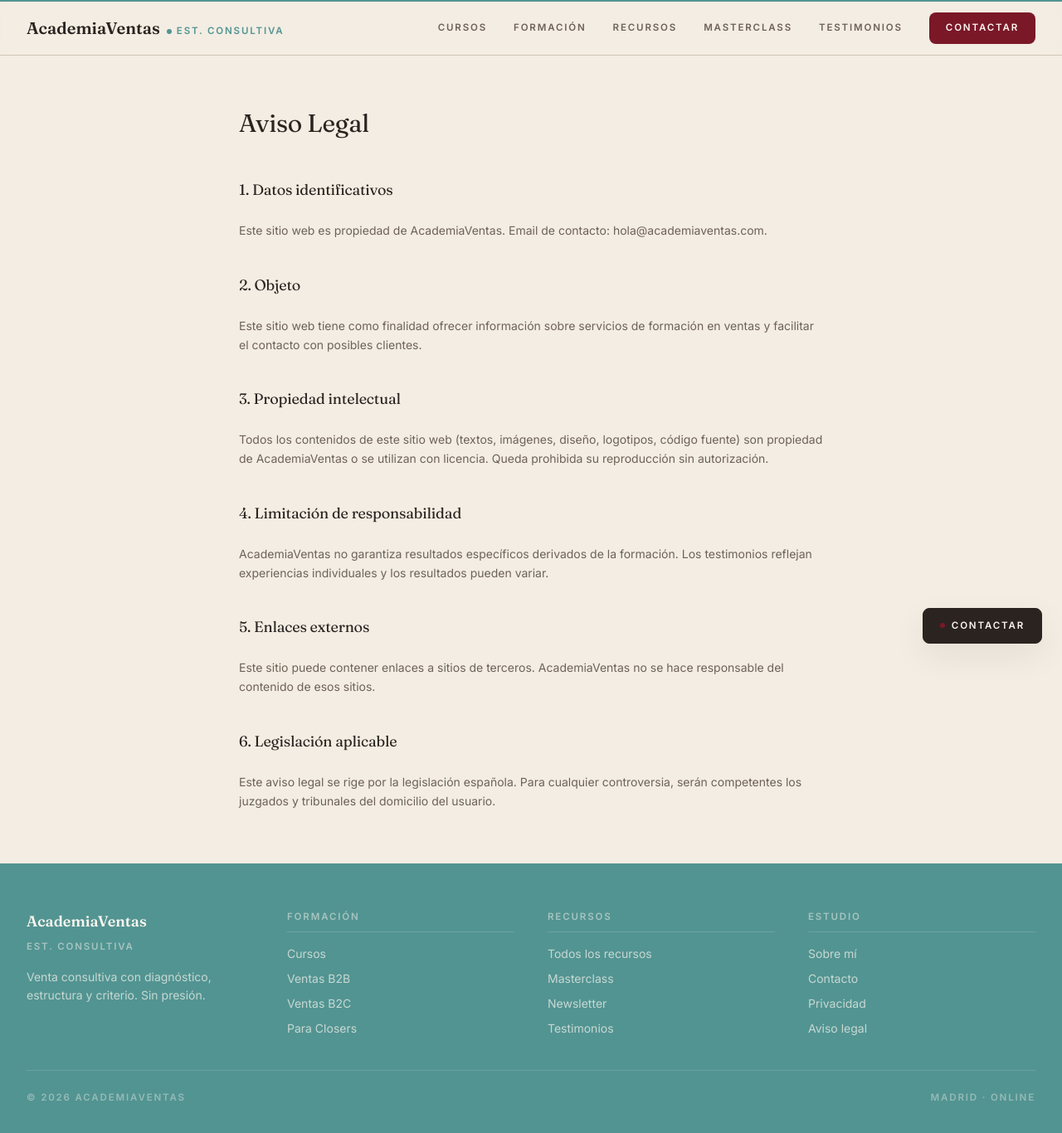
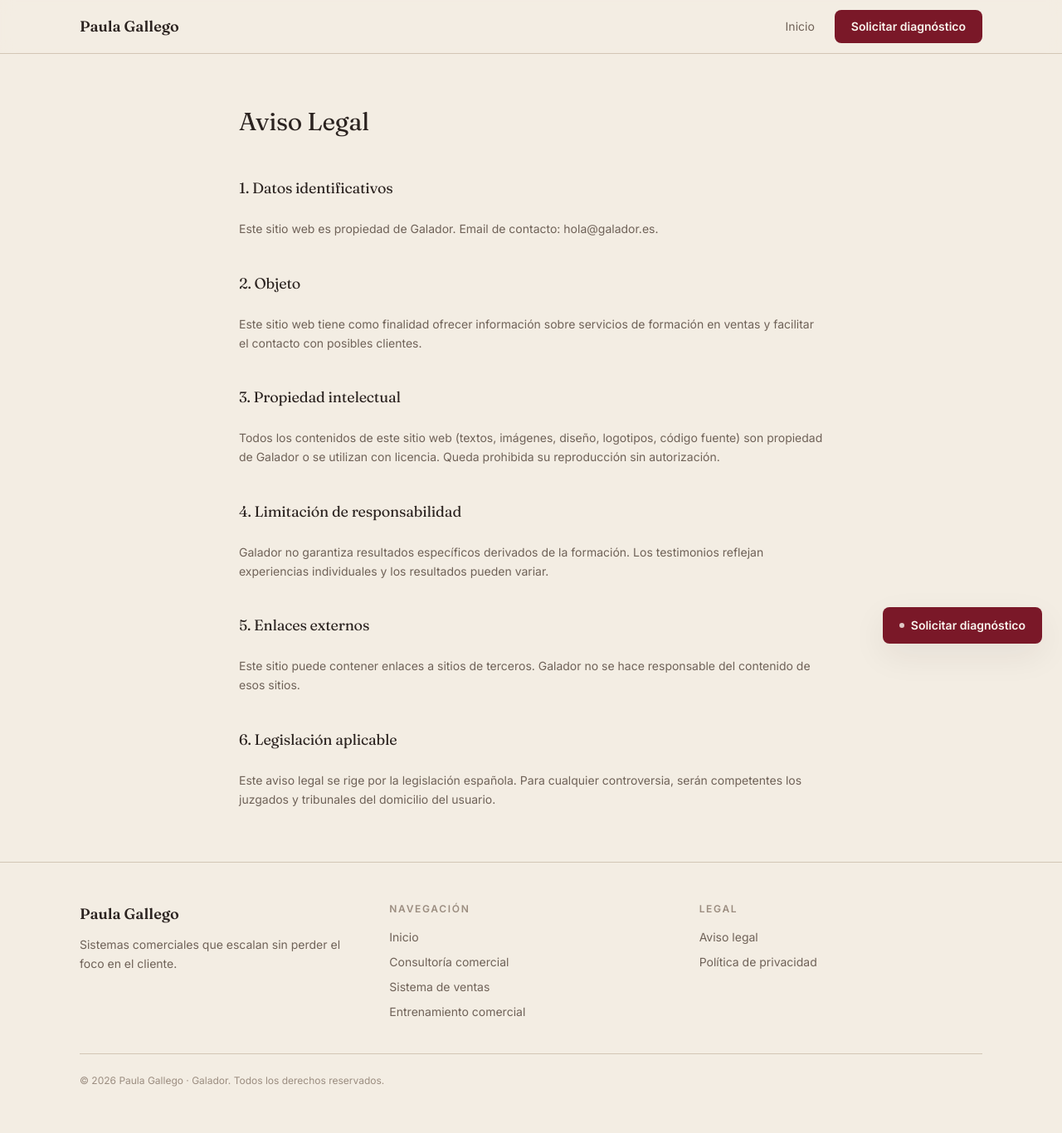
Before and after one commit to paulagala/academia-ventas, a Next.js app: page /aviso-legal in a window 1280 px wide. Shown: the top 1366 px of the page at 83% size. Built offline with nearby package versions, Linux system fonts and the light colour scheme.

Commit message:
Home = landing, redirecciones, landings SEO y legales con marca Galador

```diff
--- a/app/aviso-legal/page.tsx
+++ b/app/aviso-legal/page.tsx
@@ -5,19 +5,19 @@ export default function AvisoLegal() {
         <h1 className="text-3xl text-text mb-8 font-[family-name:var(--font-dm-serif)]">Aviso Legal</h1>
         <div className="flex flex-col gap-6 text-text-muted text-sm leading-relaxed">
           <h2 className="text-lg font-semibold text-text mt-4 font-[family-name:var(--font-dm-serif)]">1. Datos identificativos</h2>
-          <p>Este sitio web es propiedad de AcademiaVentas. Email de contacto: hola@academiaventas.com.</p>
+          <p>Este sitio web es propiedad de Galador. Email de contacto: hola@galador.es.</p>
 
           <h2 className="text-lg font-semibold text-text mt-4 font-[family-name:var(--font-dm-serif)]">2. Objeto</h2>
           <p>Este sitio web tiene como finalidad ofrecer información sobre servicios de formación en ventas y facilitar el contacto con posibles clientes.</p>
 
           <h2 className="text-lg font-semibold text-text mt-4 font-[family-name:var(--font-dm-serif)]">3. Propiedad intelectual</h2>
-          <p>Todos los contenidos de este sitio web (textos, imágenes, diseño, logotipos, código fuente) son propiedad de AcademiaVentas o se utilizan con licencia. Queda prohibida su reproducción sin autorización.</p>
+          <p>Todos los contenidos de este sitio web (textos, imágenes, diseño, logotipos, código fuente) son propiedad de Galador o se utilizan con licencia. Queda prohibida su reproducción sin autorización.</p>
 
           <h2 className="text-lg font-semibold text-text mt-4 font-[family-name:var(--font-dm-serif)]">4. Limitación de responsabilidad</h2>
-          <p>AcademiaVentas no garantiza resultados específicos derivados de la formación. Los testimonios reflejan experiencias individuales y los resultados pueden variar.</p>
+          <p>Galador no garantiza resultados específicos derivados de la formación. Los testimonios reflejan experiencias individuales y los resultados pueden variar.</p>
 
           <h2 className="text-lg font-semibold text-text mt-4 font-[family-name:var(--font-dm-serif)]">5. Enlaces externos</h2>
-          <p>Este sitio puede contener enlaces a sitios de terceros. AcademiaVentas no se hace responsable del contenido de esos sitios.</p>
+          <p>Este sitio puede contener enlaces a sitios de terceros. Galador no se hace responsable del contenido de esos sitios.</p>
 
           <h2 className="text-lg font-semibold text-text mt-4 font-[family-name:var(--font-dm-serif)]">6. Legislación aplicable</h2>
           <p>Este aviso legal se rige por la legislación española. Para cualquier controversia, serán competentes los juzgados y tribunales del domicilio del usuario.</p>
--- a/app/components/FloatingButton.tsx
+++ b/app/components/FloatingButton.tsx
@@ -3,11 +3,11 @@ import Link from "next/link";
 export default function FloatingButton() {
   return (
     <Link
-      href="/contacto"
-      className="label-mono fixed bottom-6 right-6 bg-text text-surface px-5 py-3 rounded-[var(--radius-button)] shadow-[var(--shadow-soft)] hover:bg-accent transition flex items-center gap-2 z-40 border border-text"
+      href="/#formulario"
+      className="fixed bottom-6 right-6 bg-accent text-surface px-5 py-3 rounded-[var(--radius-button)] shadow-[var(--shadow-soft)] hover:bg-accent-hover transition flex items-center gap-2 text-sm font-semibold z-40"
     >
-      <span className="w-1.5 h-1.5 bg-accent rounded-full" />
-      Contactar
+      <span className="w-1.5 h-1.5 bg-surface/80 rounded-full" />
+      Solicitar diagnóstico
     </Link>
   );
 }
--- a/app/components/Footer.tsx
+++ b/app/components/Footer.tsx
@@ -1,71 +1,37 @@
 import Link from "next/link";
-
-const columns = [
-  {
-    title: "Formación",
-    links: [
-      { href: "/cursos", label: "Cursos" },
-      { href: "/formacion-ventas-b2b", label: "Ventas B2B" },
-      { href: "/formacion-ventas-b2c", label: "Ventas B2C" },
-      { href: "/formacion-ventas-para-closers", label: "Para Closers" },
-    ],
-  },
-  {
-    title: "Recursos",
-    links: [
-      { href: "/recursos", label: "Todos los recursos" },
-      { href: "/webinar/ventas-consultivas", label: "Masterclass" },
-      { href: "/newsletter", label: "Newsletter" },
-      { href: "/testimonios", label: "Testimonios" },
-    ],
-  },
-  {
-    title: "Estudio",
-    links: [
-      { href: "/sobre-mi", label: "Sobre mí" },
-      { href: "/contacto", label: "Contacto" },
-      { href: "/politica-privacidad", label: "Privacidad" },
-      { href: "/aviso-legal", label: "Aviso legal" },
-    ],
-  },
-];
 
 export default function Footer() {
   return (
-    <footer className="bg-secondary text-surface">
-      <div className="max-w-7xl mx-auto px-4 sm:px-6 lg:px-8 py-14">
-        <div className="grid sm:grid-cols-2 lg:grid-cols-4 gap-10 mb-10">
+    <footer className="bg-background border-t border-line">
+      <div className="max-w-6xl mx-auto px-4 sm:px-6 lg:px-8 py-12">
+        <div className="grid sm:grid-cols-2 lg:grid-cols-3 gap-8 mb-10">
           <div>
-            <div className="text-surface font-bold text-lg mb-2 font-[family-name:var(--font-dm-serif)]">
-              AcademiaVentas
+            <div className="text-lg font-semibold text-primary mb-3 font-[family-name:var(--font-dm-serif)]">
+              Paula Gallego
             </div>
-            <div className="label-mono text-surface/50 mb-4">est. consultiva</div>
-            <p className="text-sm leading-relaxed text-surface/70">
-              Venta consultiva con diagnóstico, estructura y criterio. Sin presión.
+            <p className="text-sm text-text-muted leading-relaxed">
+              Sistemas comerciales que escalan sin perder el foco en el cliente.
             </p>
           </div>
-          {columns.map((col) => (
-            <div key={col.title}>
-              <div className="label-mono text-surface/50 mb-4 pb-2 border-b border-surface/15">
-                {col.title}
-              </div>
-              <ul className="flex flex-col gap-2.5 text-sm text-surface/70">
-                {col.links.map((l) => (
-                  <li key={l.href}>
-                    <Link href={l.href} className="hover:text-surface transition">
-                      {l.label}
-                    </Link>
-                  </li>
-                ))}
-              </ul>
-            </div>
-          ))}
+          <div>
+            <div className="text-xs font-semibold uppercase tracking-[0.14em] text-muted mb-4">Navegación</div>
+            <ul className="flex flex-col gap-2.5 text-sm text-text-muted">
+              <li><Link href="/" className="hover:text-primary transition">Inicio</Link></li>
+              <li><Link href="/consultoria-comercial" className="hover:text-primary transition">Consultoría comercial</Link></li>
+              <li><Link href="/sistema-de-ventas" className="hover:text-primary transition">Sistema de ventas</Link></li>
+              <li><Link href="/entrenamiento-comercial" className="hover:text-primary transition">Entrenamiento comercial</Link></li>
+            </ul>
+          </div>
+          <div>
+            <div className="text-xs font-semibold uppercase tracking-[0.14em] text-muted mb-4">Legal</div>
+            <ul className="flex flex-col gap-2.5 text-sm text-text-muted">
+              <li><Link href="/aviso-legal" className="hover:text-primary transition">Aviso legal</Link></li>
+              <li><Link href="/politica-privacidad" className="hover:text-primary transition">Política de privacidad</Link></li>
+            </ul>
+          </div>
         </div>
-        <div className="border-t border-surface/15 pt-6 flex flex-col sm:flex-row items-center justify-between gap-3">
-          <span className="label-mono text-surface/40">
-            © {new Date().getFullYear()} AcademiaVentas
-          </span>
-          <span className="label-mono text-surface/40">Madrid · Online</span>
+        <div className="border-t border-line pt-6 text-xs text-muted">
+          © {new Date().getFullYear()} Paula Gallego · Galador. Todos los derechos reservados.
         </div>
       </div>
     </footer>
--- a/app/components/Navbar.tsx
+++ b/app/components/Navbar.tsx
@@ -1,78 +1,22 @@
-"use client";
-
-import { useState } from "react";
 import Link from "next/link";
 
-const links = [
-  { href: "/cursos", label: "Cursos" },
-  { href: "/formacion-ventas", label: "Formación" },
-  { href: "/recursos", label: "Recursos" },
-  { href: "/webinar/ventas-consultivas", label: "Masterclass" },
-  { href: "/testimonios", label: "Testimonios" },
-];
-
 export default function Navbar() {
-  const [open, setOpen] = useState(false);
   return (
-    <nav className="sticky top-0 z-50 bg-background/90 backdrop-blur border-t-2 border-t-secondary border-b border-line">
-      <div className="max-w-7xl mx-auto px-4 sm:px-6 lg:px-8 flex items-center justify-between h-16">
-        <Link href="/" className="flex items-baseline gap-2">
-          <span className="text-xl font-bold text-primary font-[family-name:var(--font-dm-serif)]">
-            AcademiaVentas
-          </span>
-          <span className="hidden sm:inline-flex items-center gap-1.5 label-mono text-secondary">
-            <span className="w-1.5 h-1.5 rounded-full bg-secondary" />
-            est. consultiva
-          </span>
+    <nav className="sticky top-0 z-50 bg-background/90 backdrop-blur border-b border-line">
+      <div className="max-w-6xl mx-auto px-4 sm:px-6 lg:px-8 flex items-center justify-between h-16">
+        <Link href="/" className="text-lg font-semibold text-primary font-[family-name:var(--font-dm-serif)]">
+          Paula Gallego
         </Link>
-        <div className="hidden md:flex items-center gap-8">
-          {links.map((l) => (
-            <Link
-              key={l.href}
-              href={l.href}
-              className="label-mono text-text-muted hover:text-primary transition"
-            >
-              {l.label}
-            </Link>
-          ))}
+        <div className="flex items-center gap-6 text-sm text-text-muted">
+          <Link href="/" className="hidden sm:inline hover:text-primary transition">Inicio</Link>
           <Link
-            href="/contacto"
-            className="label-mono bg-accent text-surface px-5 py-2.5 rounded-[var(--radius-button)] hover:bg-accent-hover transition"
+            href="/#formulario"
+            className="bg-accent text-surface px-5 py-2.5 rounded-[var(--radius-button)] font-semibold hover:bg-accent-hover transition"
           >
-            Contactar
+            Solicitar diagnóstico
           </Link>
         </div>
-        <button className="md:hidden p-2 text-text" onClick={() => setOpen(!open)} aria-label="Menú">
-          <svg className="w-6 h-6" fill="none" stroke="currentColor" viewBox="0 0 24 24">
-            {open ? (
-              <path strokeLinecap="round" strokeLinejoin="round" strokeWidth={1.5} d="M6 18L18 6M6 6l12 12" />
-            ) : (
-              <path strokeLinecap="round" strokeLinejoin="round" strokeWidth={1.5} d="M4 6h16M4 12h16M4 18h16" />
-            )}
-          </svg>
-        </button>
       </div>
-      {open && (
-        <div className="md:hidden border-t border-line bg-background px-4 pb-4 flex flex-col gap-1">
-          {links.map((l) => (
-            <Link
-              key={l.href}
-              href={l.href}
-              className="label-mono text-text-muted py-3 border-b border-line/60"
-              onClick={() => setOpen(false)}
-            >
-              {l.label}
-            </Link>
-          ))}
-          <Link
-            href="/contacto"
-            className="label-mono bg-accent text-surface px-5 py-3 rounded-[var(--radius-button)] text-center hover:bg-accent-hover transition mt-3"
-            onClick={() => setOpen(false)}
-          >
-            Contactar
-          </Link>
-        </div>
-      )}
     </nav>
   );
 }
--- a/app/politica-privacidad/page.tsx
+++ b/app/politica-privacidad/page.tsx
@@ -5,12 +5,12 @@ export default function PoliticaPrivacidad() {
         <h1 className="text-3xl text-text mb-8 font-[family-name:var(--font-dm-serif)]">Política de Privacidad</h1>
         <div className="flex flex-col gap-6 text-text-muted text-sm leading-relaxed">
           <p>
-            En AcademiaVentas nos tomamos muy en serio la protección de tus datos personales.
+            En Galador nos tomamos muy en serio la protección de tus datos personales.
             Esta política explica qué datos recogemos, cómo los usamos y cuáles son tus derechos.
           </p>
 
           <h2 className="text-lg font-semibold text-text mt-4 font-[family-name:var(--font-dm-serif)]">1. Responsable del tratamiento</h2>
-          <p>El responsable del tratamiento es AcademiaVentas, con email de contacto: hola@academiaventas.com.</p>
+          <p>El responsable del tratamiento es Galador, con email de contacto: hola@galador.es.</p>
 
           <h2 className="text-lg font-semibold text-text mt-4 font-[family-name:var(--font-dm-serif)]">2. Datos que recogemos</h2>
           <p>Recogemos los datos que nos proporcionas voluntariamente a través de formularios: nombre, email y mensaje. No recogemos datos de navegación con fines publicitarios.</p>
@@ -19,10 +19,10 @@ export default function PoliticaPrivacidad() {
           <p>Usamos tus datos para: responder a tus consultas, enviarte información sobre cursos y recursos (si te suscribes), y mejorar nuestros servicios.</p>
 
           <h2 className="text-lg font-semibold text-text mt-4 font-[family-name:var(--font-dm-serif)]">4. Base legal</h2>
-          <p>El tratamiento se basa en tu consentimiento, que puedes retirar en cualquier momento escribiendo a hola@academiaventas.com.</p>
+          <p>El tratamiento se basa en tu consentimiento, que puedes retirar en cualquier momento escribiendo a hola@galador.es.</p>
 
           <h2 className="text-lg font-semibold text-text mt-4 font-[family-name:var(--font-dm-serif)]">5. Tus derechos</h2>
-          <p>Tienes derecho a acceder, rectificar, suprimir y portar tus datos, así como a oponerte a su tratamiento. Para ejercer estos derechos, escríbenos a hola@academiaventas.com.</p>
+          <p>Tienes derecho a acceder, rectificar, suprimir y portar tus datos, así como a oponerte a su tratamiento. Para ejercer estos derechos, escríbenos a hola@galador.es.</p>
 
           <h2 className="text-lg font-semibold text-text mt-4 font-[family-name:var(--font-dm-serif)]">6. Conservación</h2>
           <p>Conservamos tus datos mientras mantengas la relación con nosotros o hasta que solicites su eliminación.</p>
```
